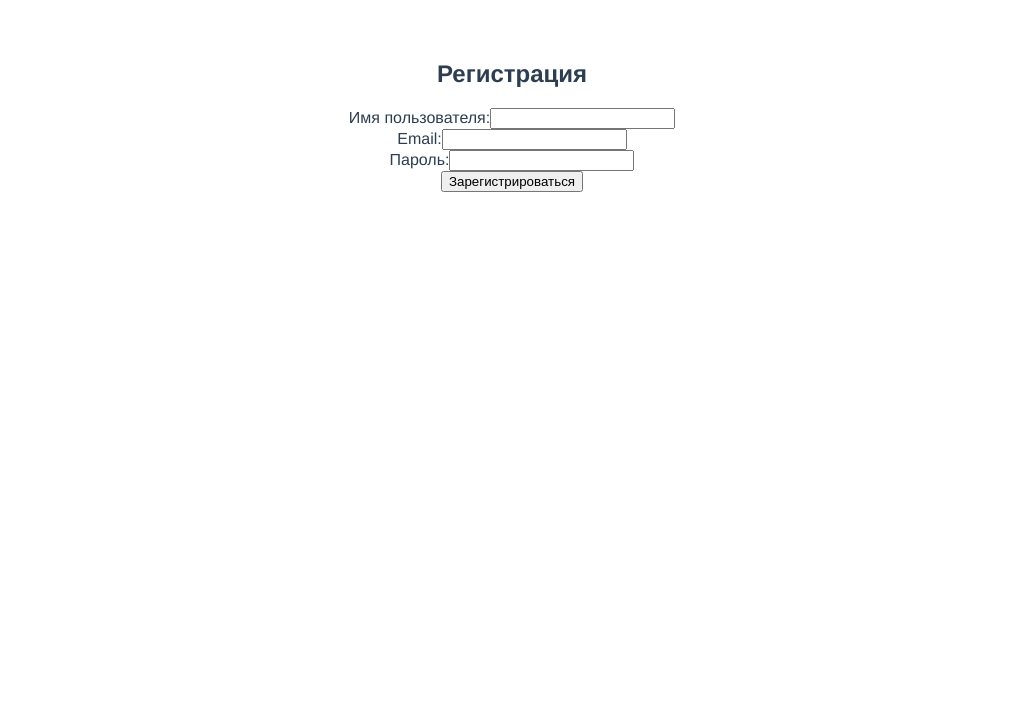
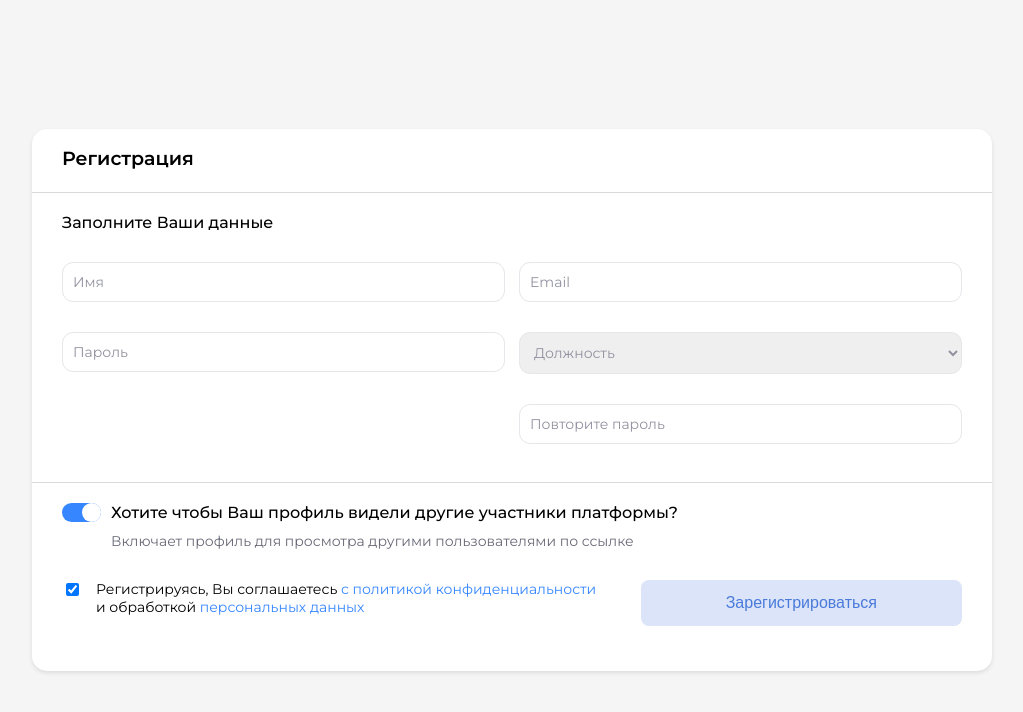
Before and after one commit to askhat09/registration_form, a Vue app: page / in a window 1280 px wide. Shown: the top 712 px of the page, without its empty margins (128-1151 px from the left). Built offline with nearby package versions, Linux system fonts and the light colour scheme.

Commit message:
design layout

```diff
--- a/public/index.html
+++ b/public/index.html
@@ -5,6 +5,7 @@
     <meta http-equiv="X-UA-Compatible" content="IE=edge">
     <meta name="viewport" content="width=device-width,initial-scale=1.0">
     <link rel="icon" href="<%= BASE_URL %>favicon.ico">
+    <link rel="stylesheet" href="https://fonts.googleapis.com/css2?family=Montserrat:wght@400;500;600&display=swap">
     <title><%= htmlWebpackPlugin.options.title %></title>
   </head>
   <body>
--- a/src/App.vue
+++ b/src/App.vue
@@ -16,12 +16,12 @@ export default {
 </script>
 
 <style>
-#app {
-  font-family: Avenir, Helvetica, Arial, sans-serif;
-  -webkit-font-smoothing: antialiased;
-  -moz-osx-font-smoothing: grayscale;
-  text-align: center;
-  color: #2c3e50;
-  margin-top: 60px;
+body {
+  box-sizing: border-box;
+  margin: 0;
+  padding: 0;
+
+  background-color: #F5F5F5;
+  font-family: 'Montserrat', sans-serif;
 }
 </style>
--- a/src/components/RegistrationForm.vue
+++ b/src/components/RegistrationForm.vue
@@ -1,24 +1,92 @@
 <template>
+  <div class="registration-container">
+    <div class="registration-form">
+      <div class="form-header">
+        <h2>Регистрация</h2>
+        <hr class="divider" />
+      </div>
+      <div class="form-title">Заполните Ваши данные</div>
+      <div class="form-fields">
+        <div class="form-column">
           <div>
-    <h2>Регистрация</h2>
-    <form @submit.prevent="register">
-      <div>
-        <label for="username">Имя пользователя:</label>
-        <input type="text" id="username" v-model="username" required>
+            <input
+              type="text"
+              v-model="username"
+              id="username"
+              placeholder="Имя"
+              required
+            />
           </div>
           <div>
-        <label for="email">Email:</label>
-        <input type="email" id="email" v-model="email" required>
+            <input
+              type="password"
+              v-model="password"
+              id="password"
+              placeholder="Пароль"
+              required
+            />
+          </div>
+        </div>
+        <div class="form-column">
+          <div>
+            <input
+              type="email"
+              v-model="email"
+              id="email"
+              placeholder="Email"
+              required
+            />
           </div>
           <div>
-        <label for="password">Пароль:</label>
-        <input type="password" id="password" v-model="password" required>
+            <select v-model="role" id="role" required>
+              <option :value="null" disabled>Должность</option>
+              <option
+                :value="position.value"
+                v-for="position in positions"
+                :key="position.value"
+              >
+                {{ position.name }}
+              </option>
+            </select>
           </div>
           <div>
-        <button type="submit">Зарегистрироваться</button>
+            <input
+              type="password"
+              v-model="passwordRepeat"
+              id="password_repeat"
+              placeholder="Повторите пароль"
+              required
+            />
           </div>
-    </form>
+        </div>
+      </div>
+      <hr class="divider" />
+      <div class="form-footer">
+        <div class="switch-container">
+          <label class="switch">
+            <input type="checkbox" v-model="profileVisibility" />
+            <span class="slider"></span>
+          </label>
+          <label
+            >Хотите чтобы Ваш профиль видели другие участники платформы?
+            <span
+              >Включает профиль для просмотра другими пользователями по
+              ссылке</span
+            ></label
+          >
+        </div>
+        <div class="agreement-container">
+          <div class="agreement-checkbox">
+            <input type="checkbox" id="agree" v-model="agree" required />
+            <label for="agree">Регистрируясь, Вы соглашаетесь <a href="#">с политикой конфиденциальности</a> и обработкой <a href="#">персональных данных</a></label>
+          </div>
+          <button type="button" :disabled="!agree" @click="register">
+            Зарегистрироваться
+          </button>
+        </div>
+      </div>
       <p v-if="registered">Вы успешно зарегистрированы!</p>
+    </div>
   </div>
 </template>
 
@@ -29,19 +97,251 @@ export default {
       username: '',
       email: '',
       password: '',
-      registered: false
+      passwordRepeat: '',
+      role: null,
+      agree: true,
+      profileVisibility: true,
+      registered: false,
+      positions: [
+        { value: 1, name: 'Директор' },
+        { value: 2, name: 'Менеджер' },
+        { value: 3, name: 'Сотрудник' },
+        // Добавьте свои значения должностей здесь
+      ],
     };
   },
   methods: {
     register() {
-      // Здесь обычно происходила бы отправка данных на сервер
-      // Но для простоты этот пример просто устанавливает флаг зарегистрированного пользователя
+      // Проверка на совпадение паролей
+      if (this.password !== this.passwordRepeat) {
+        alert('Пароли не совпадают');
+        return;
+      }
+      // Здесь должна быть отправка данных на сервер
+      // Предположим, что регистрация прошла успешно
       this.registered = true;
-    }
-  }
+    },
+  },
 };
 </script>
 
 <style scoped>
+.registration-container {
+  display: flex;
+  justify-content: center;
+  align-items: center;
+  height: 100vh;
+}
+
+.registration-form {
+  max-width: 960px;
+  width: 100%;
+  border-radius: 15px;
+  background-color: #fff;
+  box-shadow: 0 2px 4px rgba(0, 0, 0, 0.1);
+  display: flex;
+  flex-direction: column;
+}
+
+.registration-form h2 {
+  font-size: 19px;
+  line-height: 27px;
+  margin-bottom: 20px;
+  padding-left: 30px;
+}
+
+.registration-form .divider {
+  border: none;
+  height: 1px;
+  background-color: #d9d9d9;
+  width: 100%;
+  margin-bottom: 20px;
+}
+
+.registration-form label {
+  display: block;
+  position: relative;
+  font-size: 16px;
+  font-weight: 500;
+  display: flex;
+  flex-direction: column;
+  gap: 10px;
+}
+
+.registration-form label > span {
+  font-size: 14px;
+  font-weight: 400;
+  color: #696977;
+}
+
+.registration-form input,
+.registration-form select {
+  box-sizing: border-box;
+  width: 100%;
+  padding: 10px;
+  font-size: 14px;
+  border-radius: 11px;
+  border: 1px solid #e6e6eb;
+  font-family: 'Montserrat', sans-serif;
+  color: #9292a0;
+  margin-bottom: 30px;
+}
+
+.registration-form ::placeholder {
+  color: #9292a0;
+}
+
+.registration-form button {
+  padding: 11px 85px;
+  font-size: 16px;
+  border: none;
+  border-radius: 8px;
+  background-color: #DBE4F8;
+  color: #497ADA;
+  cursor: pointer;
+}
+
+.registration-form button:hover {
+  background-color: #3586FF;
+  color: #fff;
+}
+
+.form-header {
+}
+
+.form-title {
+  font-size: 16px;
+  line-height: 19px;
+  padding-left: 30px;
+  margin-bottom: 30px;
+  font-weight: 500;
+}
+
+.form-fields {
+  display: flex;
+  justify-content: space-between;
+  padding: 0 30px;
+  gap: 14px;
+}
+
+.form-column {
+  width: 450px;
+}
+
+.form-footer {
+  display: flex;
+  flex-direction: column;
+  padding: 0 30px;
+  margin-bottom: 45px;
+}
+
+.switch-container {
+  display: flex;
+  align-items: flex-start;
+  margin-bottom: 30px;
+}
+
+.switch-container label {
+  margin-right: 10px;
+}
+
+.switch {
+  position: relative;
+  display: inline-block;
+  width: 39px;
+  height: 19px;
+}
+
+.switch input {
+  opacity: 0;
+  width: 0;
+  height: 0;
+}
+
+.slider {
+  position: absolute;
+  cursor: pointer;
+  top: 0;
+  left: 0;
+  right: 0;
+  bottom: 0;
+  background-color: #ccc;
+  -webkit-transition: 0.4s;
+  transition: 0.4s;
+  border-radius: 34px;
+}
+
+.slider:before {
+  position: absolute;
+  content: '';
+  height: 19px;
+  width: 19px;
+  left: 0;
+  bottom: 0px;
+  background-color: white;
+  transition: 0.4s;
+  border-radius: 50%;
+}
+
+input:checked + .slider {
+  background-color: #3586FF;
+}
+
+input:focus + .slider {
+  box-shadow: 0 0 1px #3586FF;
+}
+
+input:checked + .slider:before {
+  -webkit-transform: translateX(20px);
+  -ms-transform: translateX(20px);
+  transform: translateX(20px);
+}
+
+.checkbox input[type='checkbox'] {
+  margin-right: 10px;
+}
+
+.checkbox label {
+  margin-left: 5px;
+}
+
+.agreement-container {
+  display: flex;
+  justify-content: space-between;
+  gap: 36px;
+}
+
+.agreement-checkbox {
+  display: flex;
+  gap: 14px;
+}
+
+.agreement-checkbox input {
+  width: 19px;
+}
+
+.agreement-checkbox label {
+  display: block;
+  font-size: 14px;
+  font-weight: 400;
+}
+
+.agreement-checkbox label>a {
+  text-decoration: none;
+  color: #3586FF;
+}
+@media only screen and (max-width: 600px) {
+  .form-fields {
+    flex-direction: column;
+  }
+
+  .form-column {
+    width: 100%;
+  }
+
+  .agreement-container {
+    flex-direction: column;
+  }
+}
 
 </style>
```
Lines whose indentation alone changed are shown as unchanged.
